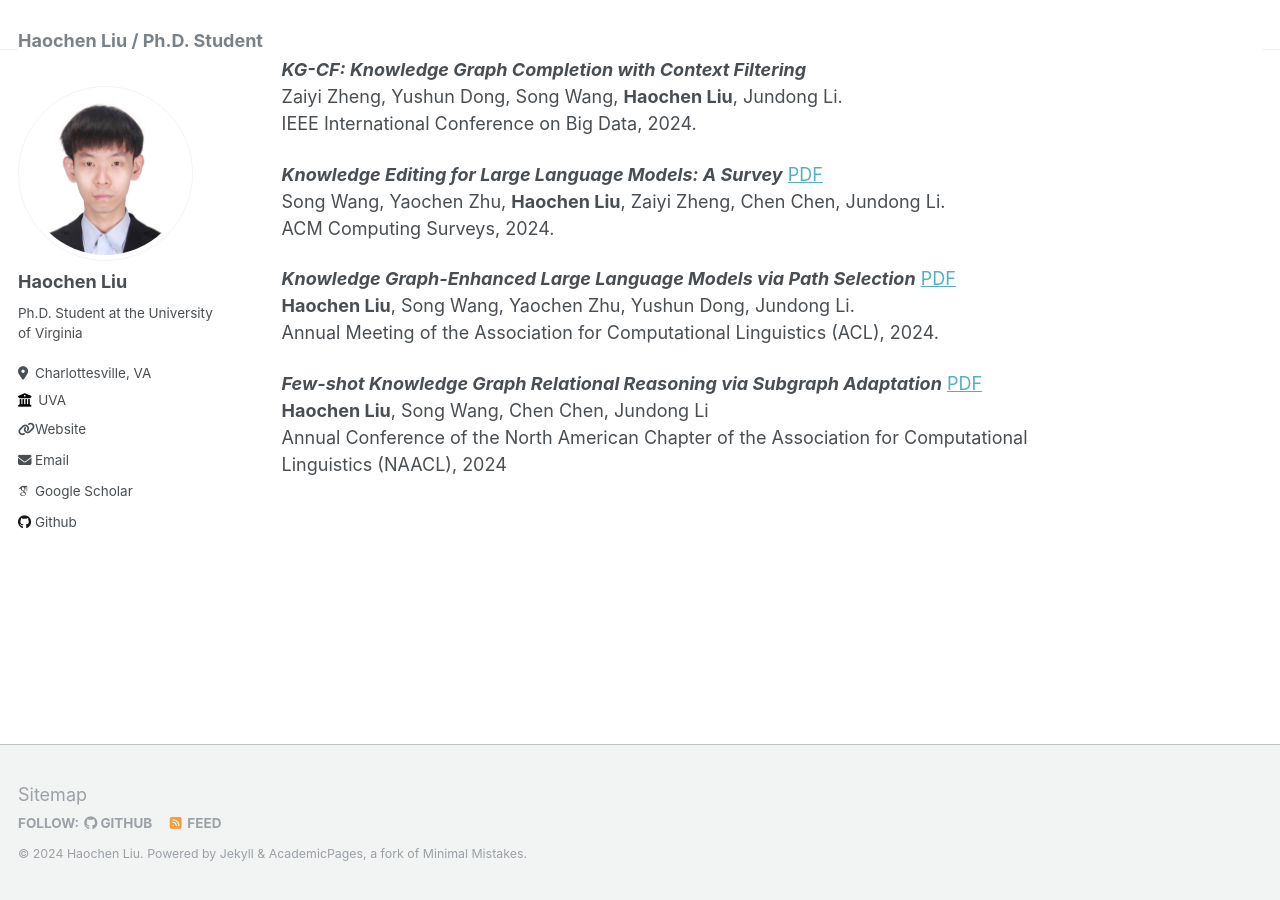
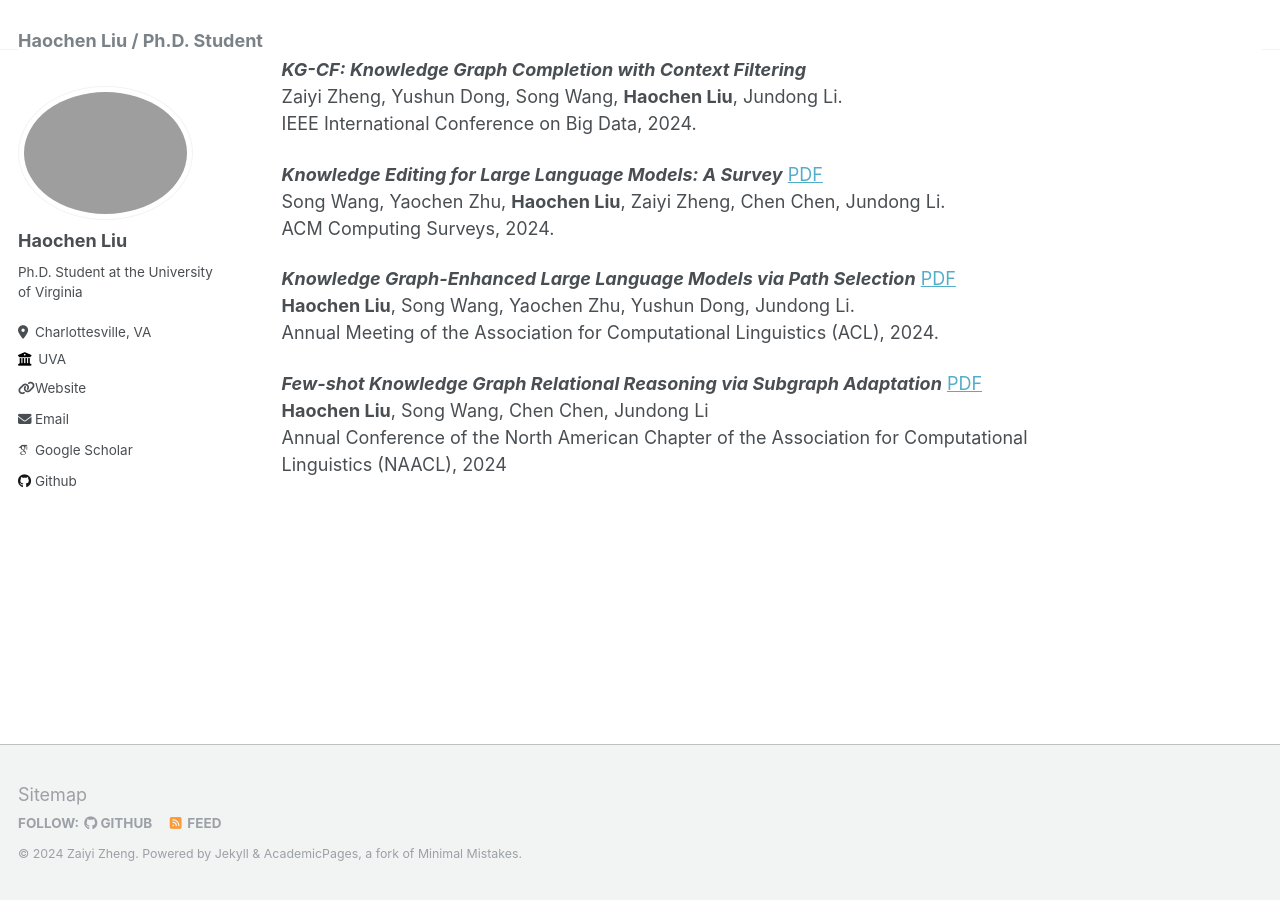
Before and after one commit to zhengzaiyi/zhengzaiyi.github.io, a Jekyll site: the page built from _pages/about.md, in a window 1280 px wide and 900 px high, scrolled down 585 px. Built offline with Jekyll 4.4.1, drawn with Linux system fonts in a browser that asks for light colours; some web fonts are replaced.

Commit message:
Update _config.yml

```diff
--- a/_config.yml
+++ b/_config.yml
@@ -10,29 +10,29 @@
 locale                   : "en-US"
 title                    : "Haochen Liu / Ph.D. Student"
 title_separator          : "-"
-name                     : &name "Haochen Liu"
+name                     : &name "Zaiyi Zheng"
 description              : &description "personal description"
-url                      : https://HaochenLiu2000.github.io # the base hostname & protocol for your site e.g. "https://mmistakes.github.io"
+url                      : https://zhengzaiyi.github.io # the base hostname & protocol for your site e.g. "https://mmistakes.github.io"
 baseurl                  : "" # the subpath of your site, e.g. "/blog"
-repository               : "HaochenLiu2000/HaochenLiu2000.github.io"
+repository               : "zhengzaiyi/zhengzaiyi.github.io"
 
 # Site Author - The following control what appear as part of the author content on the side bar.
 #               If a field is blank the icon and link will not appear, otherwise it will be shown.
 #               Additional customization can be done by editing /_includes/author-profile.html
 author:
   # Biographic information
-  avatar           : "HL.jpg"
+  avatar           : "H1.jpg"
   name             : "Haochen Liu"
   pronouns         : # example: "she/her"
   bio              : "Ph.D. Student at the University of Virginia"
   location         : "Charlottesville, VA"
   employer         : "UVA"
-  uri              : https://HaochenLiu2000.github.io
-  email            : "sat2pv@virginia.edu"
+  uri              : https://zhengzaiyi.github.io
+  email            : "sjc4fq@virginia.edu"
 
   # Academic websites
   arxiv            : # URL - Update with the correct link to your profile
-  googlescholar    : "https://scholar.google.com/citations?hl=zh-CN&user=7499VYkAAAAJ"
+  googlescholar    : "https://scholar.google.com/citations?user=Mv57HHgAAAAJ&hl"
   impactstory      : # URL
   orcid            : #"http://orcid.org/yourorcidurl"
   pubmed           : #"https://www.ncbi.nlm.nih.gov/pubmed/?term=john+snow"
@@ -42,7 +42,7 @@
   bitbucket        : # Username - Update with your username on the site
   codepen          : # Username
   dribbble         : # Username
-  github           : "HaochenLiu2000"
+  github           : "zhengzaiyi"
   kaggle           : # Username
   stackoverflow    : # User number or user number and name (i.e., use "1" or "1/jeff-atwood")
 
```
